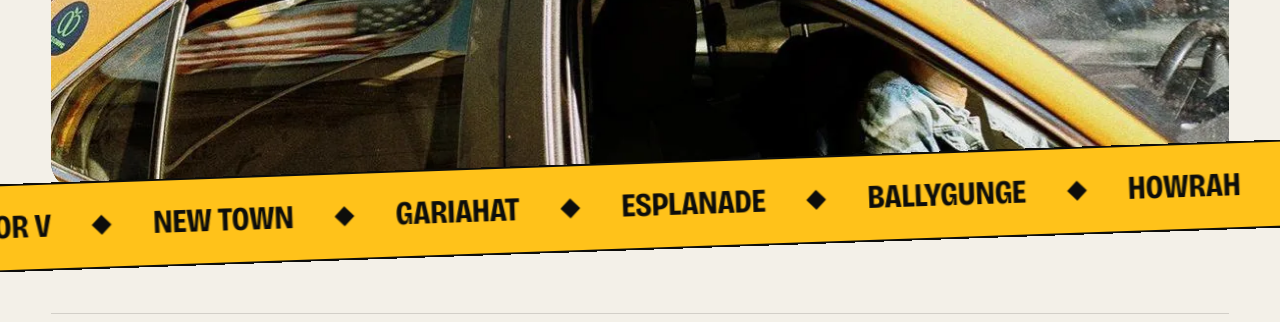
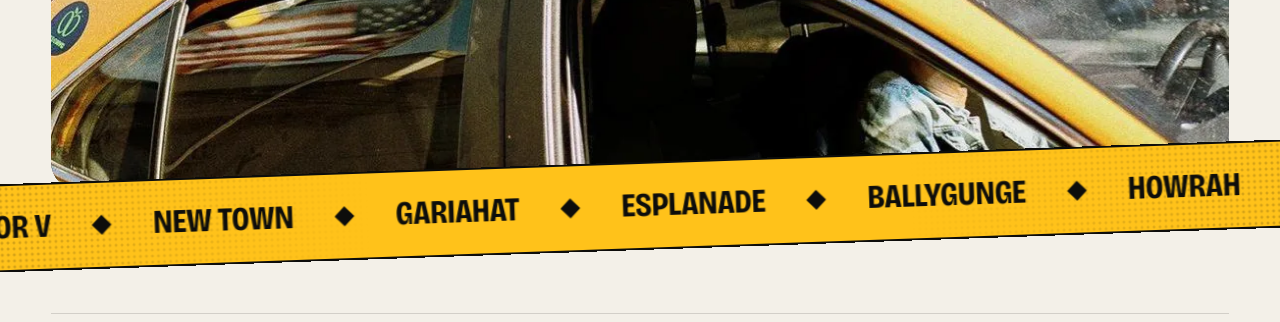
Before and after one commit to shhhhubhams/GoGaze-Website, a plain HTML site: page index.html in a window 1280 px wide. Shown: the part 1280-1602 px from the top of the page. Drawn offline with nearby package versions, Linux system fonts and the light colour scheme; animation ran at ten frames a second.

Commit message:
Experiment: halftone background (preview only, not for merge)
Co-Authored-By: Claude Opus 5.5 <noreply@anthropic.com>
Claude-Session: https://claude.ai/code/session_01Mbptv1HFHvsBKZ3Ra9vsNn

```diff
--- a/index.html
+++ b/index.html
@@ -367,6 +367,12 @@ body{margin:0;background:#0D0D0B}
   .gg .tape .track{animation:none}
   html{scroll-behavior:auto}
 }
+/* experiment: halftone dots fading across the yellow surfaces */
+.gg .cta-sec,.gg .card.brand,.gg .tape{isolation:isolate}
+.gg .cta-sec::before,.gg .card.brand::before,.gg .tape::before{content:"";position:absolute;inset:0;z-index:-1;pointer-events:none;border-radius:inherit;
+  background-image:radial-gradient(circle,rgba(13,13,11,.2) 0 1.25px,transparent 1.75px);background-size:8px 8px;
+  -webkit-mask-image:linear-gradient(155deg,transparent 30%,#000 100%);mask-image:linear-gradient(155deg,transparent 30%,#000 100%)}
+.gg .tape::before{background-size:6px 6px;-webkit-mask-image:linear-gradient(90deg,#000,transparent 30%,transparent 70%,#000);mask-image:linear-gradient(90deg,#000,transparent 30%,transparent 70%,#000)}
 </style>
 </head>
 <body>
```
